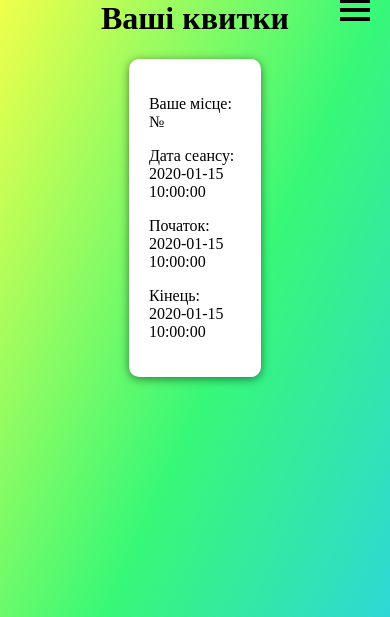
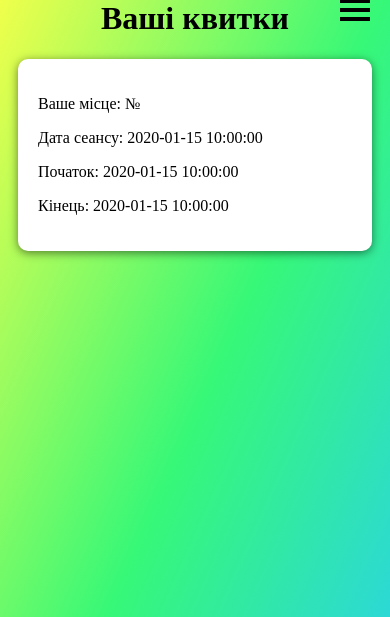
Before and after one commit to gerasimenko89/Kursova, a Flask app: template templates/profile.html in a window 390 px wide. Shown: the part 21-638 px from the top of the page. Run offline with Flask 3, Linux system fonts and the light colour scheme; the template is opened without the code that fills it: most values are stand-ins (such as "Sample title", 1, 10 or a date in 2020).

Commit message:
profile page

```diff
--- a/templates/profile.html
+++ b/templates/profile.html
@@ -86,6 +86,13 @@
       background-image: linear-gradient(to bottom right, #5EFCE8, #736EFE);
     }
 
+    @media only screen and (max-width: 768px) {
+      .YourTicketInfo {
+        width: 100%;
+        margin: 0 10px;
+      }
+    }
+
 
   </style>
   <script>
```
